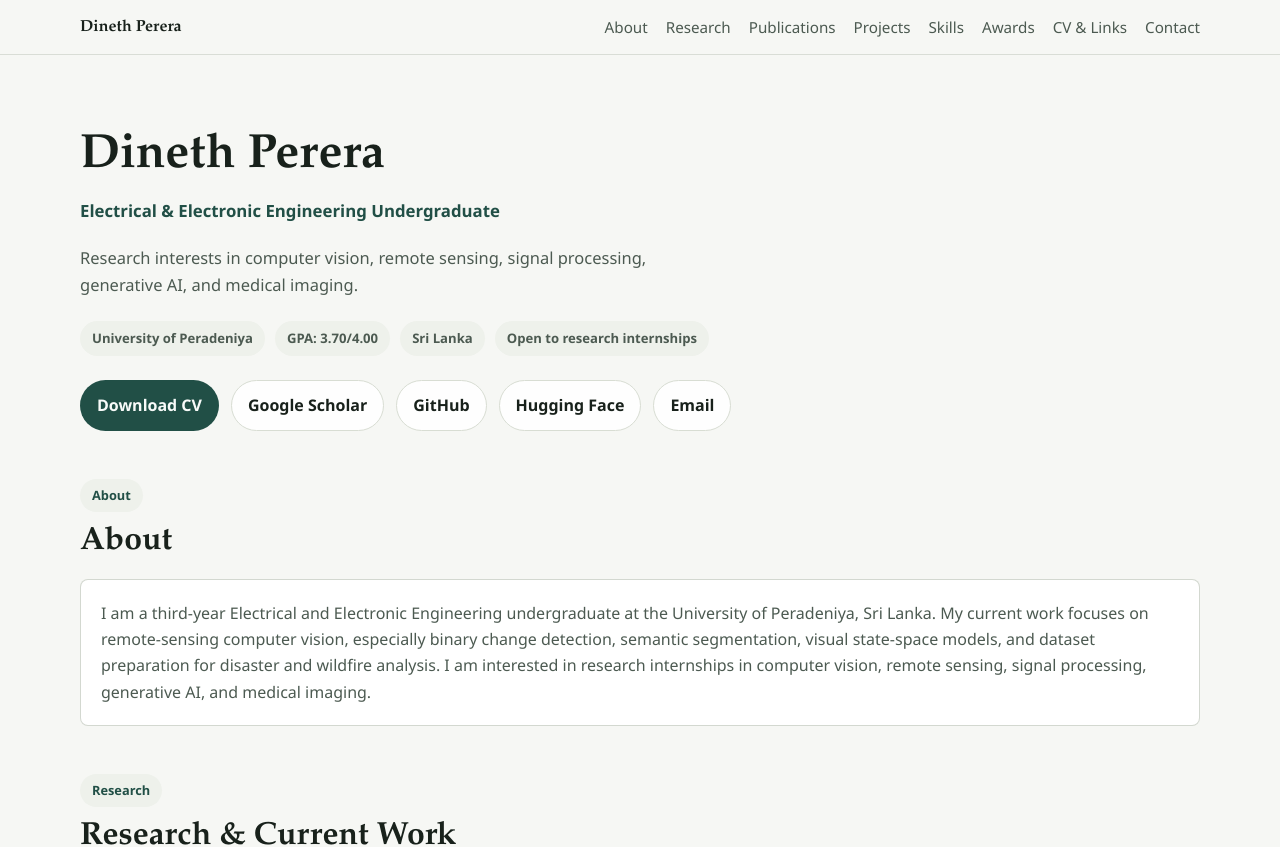
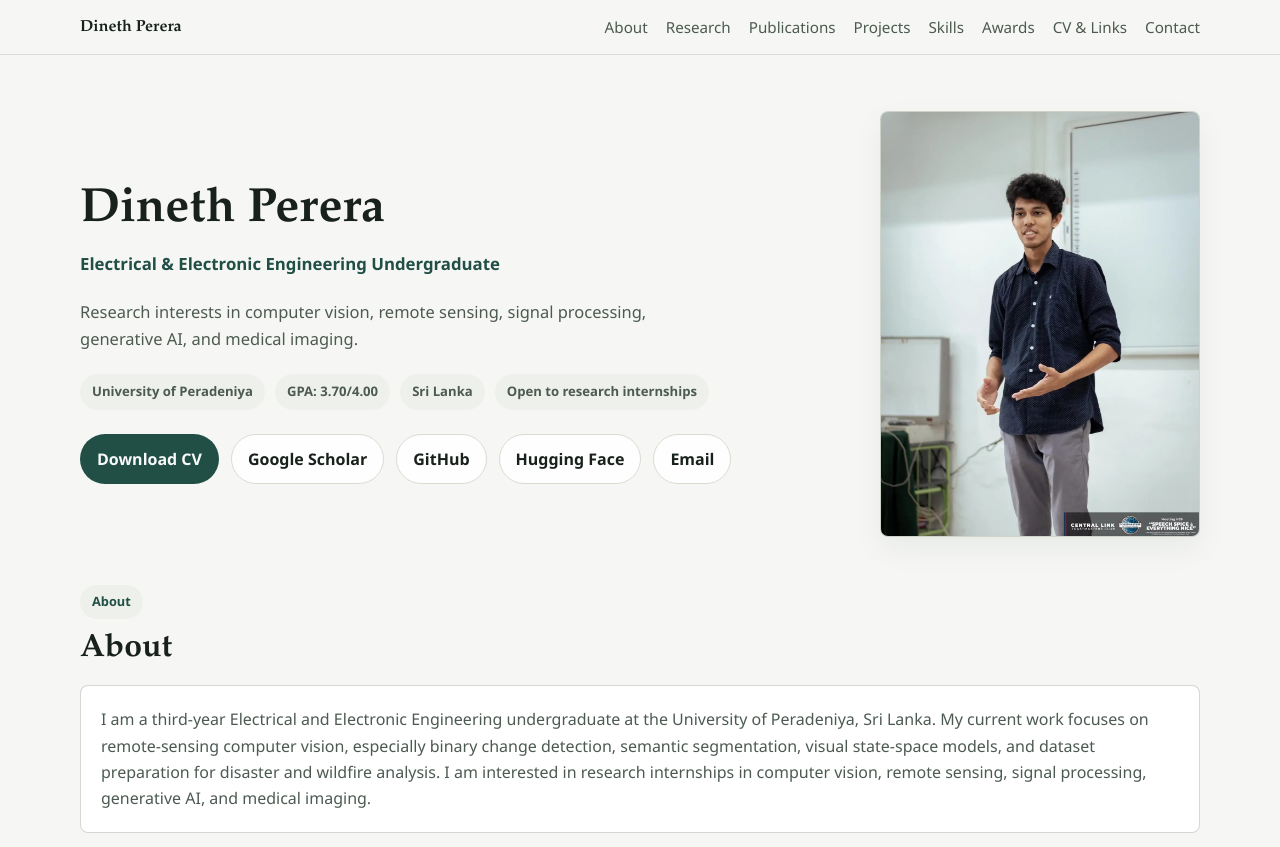
Before and after one commit to Dineth14/Research_portfolio, a Next.js app: page / in a window 1280 px wide. Shown: the top 847 px of the page. Built offline with nearby package versions, Linux system fonts and the light colour scheme.

Commit message:
fix: restore profile picture and basePath logic

```diff
--- a/app/globals.css
+++ b/app/globals.css
@@ -109,7 +109,10 @@ main {
 }
 
 .hero-inner {
-  display: block;
+  display: grid;
+  grid-template-columns: minmax(0, 1.5fr) minmax(240px, 320px);
+  gap: 32px;
+  align-items: center;
 }
 
 .hero-copy,
@@ -124,6 +127,33 @@ main {
   padding: 0;
   background: transparent;
   border: 0;
+}
+
+.hero-aside {
+  display: flex;
+  align-items: center;
+  justify-content: center;
+}
+
+.portrait-frame {
+  width: 100%;
+  border-radius: var(--radius-lg);
+  overflow: hidden;
+  box-shadow: 0 12px 30px rgba(24, 33, 27, 0.06);
+  border: 1px solid rgba(188, 196, 183, 0.65);
+  background: var(--surface-soft);
+}
+
+.portrait-frame img {
+  width: 100%;
+  height: auto;
+  aspect-ratio: 3 / 4;
+  object-fit: cover;
+  transition: transform 0.5s cubic-bezier(0.16, 1, 0.3, 1);
+}
+
+.portrait-frame:hover img {
+  transform: scale(1.03);
 }
 
 .hero-kicker,
--- a/components/Hero.tsx
+++ b/components/Hero.tsx
@@ -22,6 +22,17 @@ export function Hero({ profile }: HeroProps) {
             <ProfileLinks links={profile.heroLinks} />
           </div>
         </div>
+        {profile.photoSrc && (
+          <aside className="hero-aside" aria-label="Profile photo">
+            <div className="portrait-frame">
+              <img
+                src={profile.photoSrc}
+                alt={`Portrait of ${profile.name}`}
+                loading="eager"
+              />
+            </div>
+          </aside>
+        )}
       </div>
     </section>
   );
--- a/data/profile.ts
+++ b/data/profile.ts
@@ -63,6 +63,7 @@ export const profile: ProfileContent = {
   headline: "Electrical & Electronic Engineering Undergraduate",
   subheadline:
     "Research interests in computer vision, remote sensing, signal processing, generative AI, and medical imaging.",
+  photoSrc: `${basePath}/images/dineth-perera.jpg`,
   statusItems: [
     "University of Peradeniya",
     "GPA: 3.70/4.00",
--- a/types/portfolio.ts
+++ b/types/portfolio.ts
@@ -10,6 +10,7 @@ export type ProfileContent = {
   name: string;
   headline: string;
   subheadline: string;
+  photoSrc?: string;
   statusItems: string[];
   heroLinks: LinkItem[];
   profileSectionLinks: LinkItem[];
```
